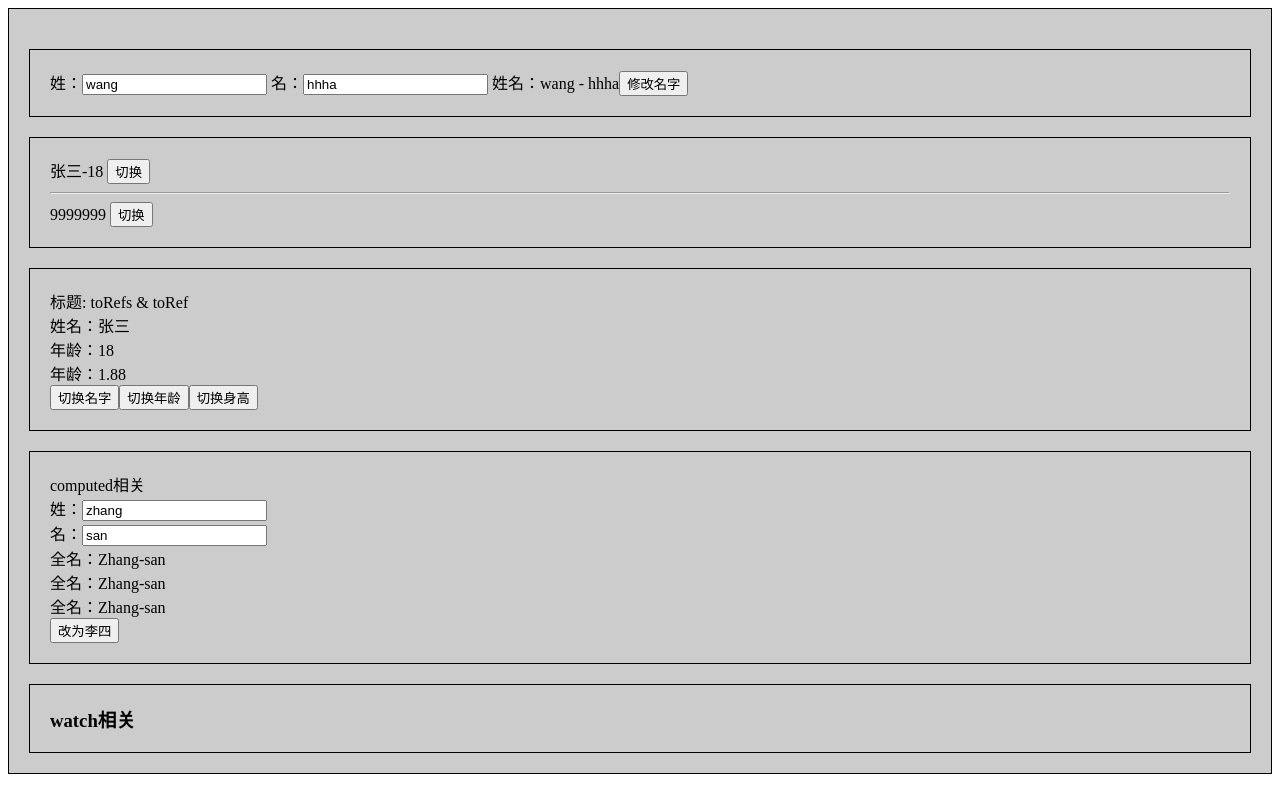
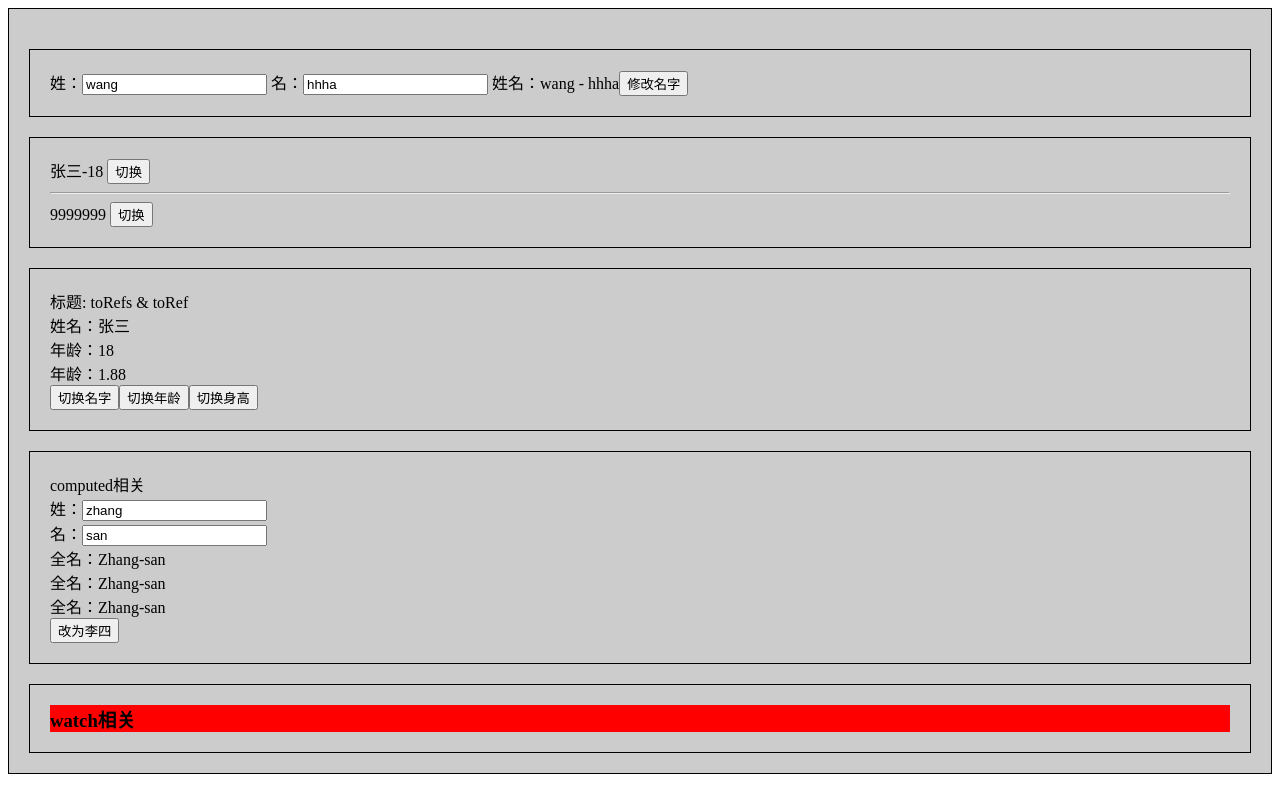
Before and after one commit to xiaodongxier/vue3_vite_ts_202401, a Vue app: page / in a window 1280 px wide. Built offline with nearby package versions, Linux system fonts and the light colour scheme.

Commit message:
note-sync syncing

```diff
--- a/src/App.vue
+++ b/src/App.vue
@@ -57,5 +57,6 @@ export default {
 }
 h3 {
   margin: 0;
+  background: #f00;
 }
 </style>
```
